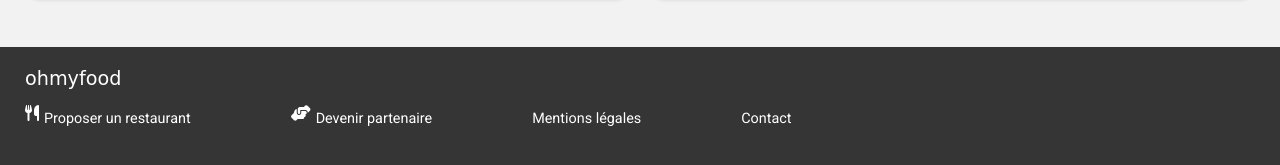
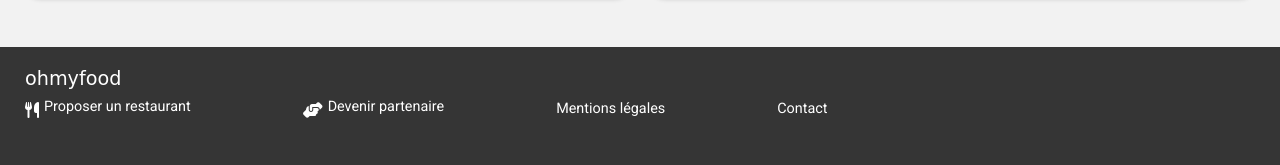
Before and after one commit to mattzcc/MatthieuLemesle_3_21062021, a website: page index.html in a window 1280 px wide. Shown: the part 1192-1357 px from the top of the page. Drawn offline with Linux system fonts and the light colour scheme; files whose address does not match are found by name; a web font is replaced by a local one.

Commit message:
Fin modification links footer

```diff
--- a/index.html
+++ b/index.html
@@ -141,22 +141,30 @@
     <footer class="footer">
         <div class="footer__logo"><a href="./index.html">ohmyfood</a></div>
         <div class="footer__bloclinks">
+            <div class="link1">
                 <a href="#">
                     <div class="footer__icon"><i class="fas fa-utensils"></i>
                         <h4>Proposer un restaurant</h4>
                     </div>
                 </a>
+            </div>
+            <div class="link2">
                 <a href="#">
                     <div class="footer__icon"><i class="fas fa-hands-helping"></i>
                         <h4>Devenir partenaire</h4>
                     </div>
                 </a>
+            </div>
+            <div class="link3">
                 <a href="#">
                     <h4>Mentions légales</h4>
                 </a>
+            </div>
+            <div class="link4">
                 <a href="mailto:contact@ohmyfood.fr">
                     <h4>Contact</h4>
                 </a>
+            </div>
         </div>
     </footer>
 
--- a/sass/layout/_footer.scss
+++ b/sass/layout/_footer.scss
@@ -10,14 +10,13 @@
     }
 
     a {
+        display: inline-block;
         color: white;
         width: fit-content;
         height: fit-content;
     }
 
     &__logo {
-        font-family: 'Shrikhand', cursive;
-        padding-bottom: 15px;
         font-size: 1.2em;
     }
 }
@@ -26,24 +25,31 @@
     display: flex;
     flex-direction: column;
 
+    @for $i from 1 through 4 {
+        .link#{$i} {
+            padding-top: .5em;
+        }
+    }
+
     @include screen-desktop {
         flex-direction: row;
         justify-content: flex-start;
+
+        @for $i from 1 through 4 {
+            .link#{$i} {
+                padding-right: 7em;
+            }
+        }
     }
-
 
     h4 {
         font-size: 0.9em;
         font-weight: normal;
-        line-height: 2em;
-
-        @include screen-desktop {
-            padding-right: 100px;
-        }
     }
 
     i {
         padding-right: 5px;
+        line-height: 1.5em;
     }
 
     .footer__icon {
```
Also changed, not shown: css/main.css, css/prefixed/main.css, 1 other file. Lines whose indentation alone changed are shown as unchanged.
